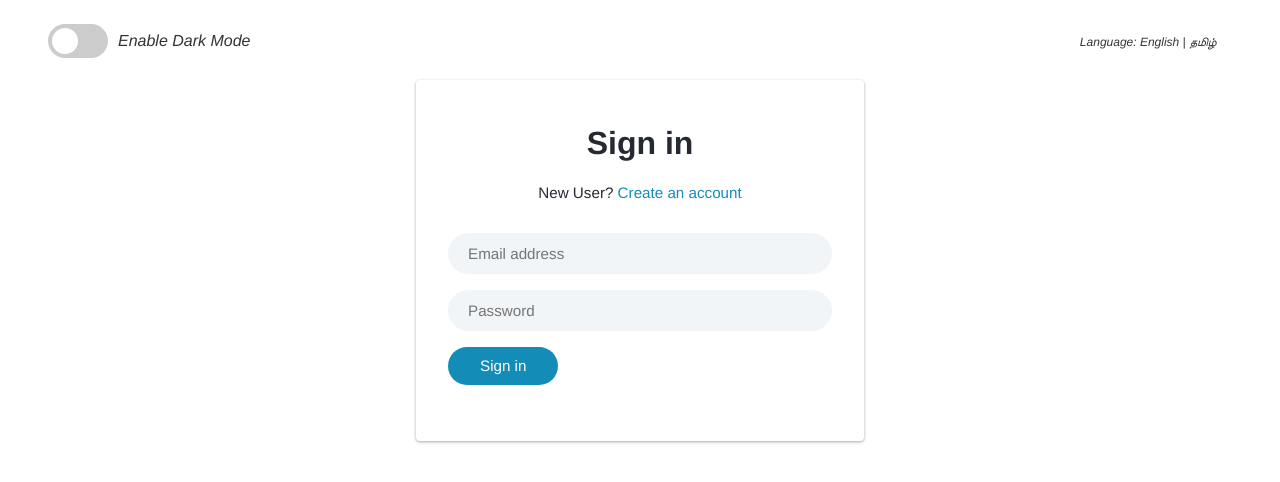
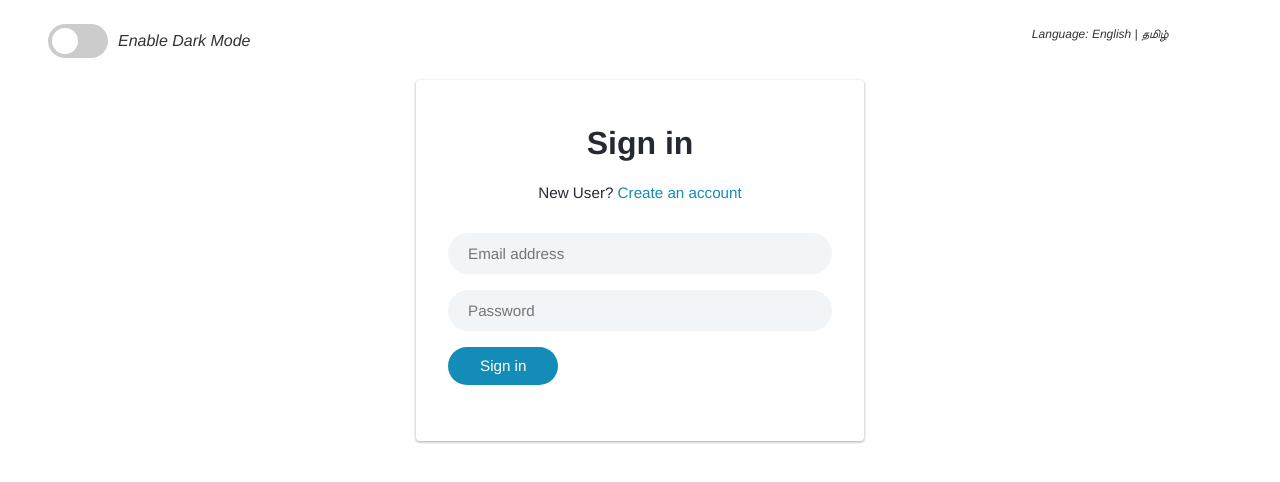
Before and after one commit to samuellawrentz/vue-todo, a Vue app: page /#/login in a window 1280 px wide. Shown: the top 482 px of the page. Built offline with nearby package versions, Linux system fonts and the light colour scheme.

Commit message:
Updated toggle

```diff
--- a/src/App.vue
+++ b/src/App.vue
@@ -71,10 +71,10 @@ body{
 }
 
 .loc-toggle{
-  right: 3rem;
-  position: absolute;
-  top: 2rem;
-  cursor: pointer;
+    right: 6rem;
+    position: absolute;
+    top: 1.5rem;
+    cursor: pointer;
 }
 
 /*slider switch css */
```
